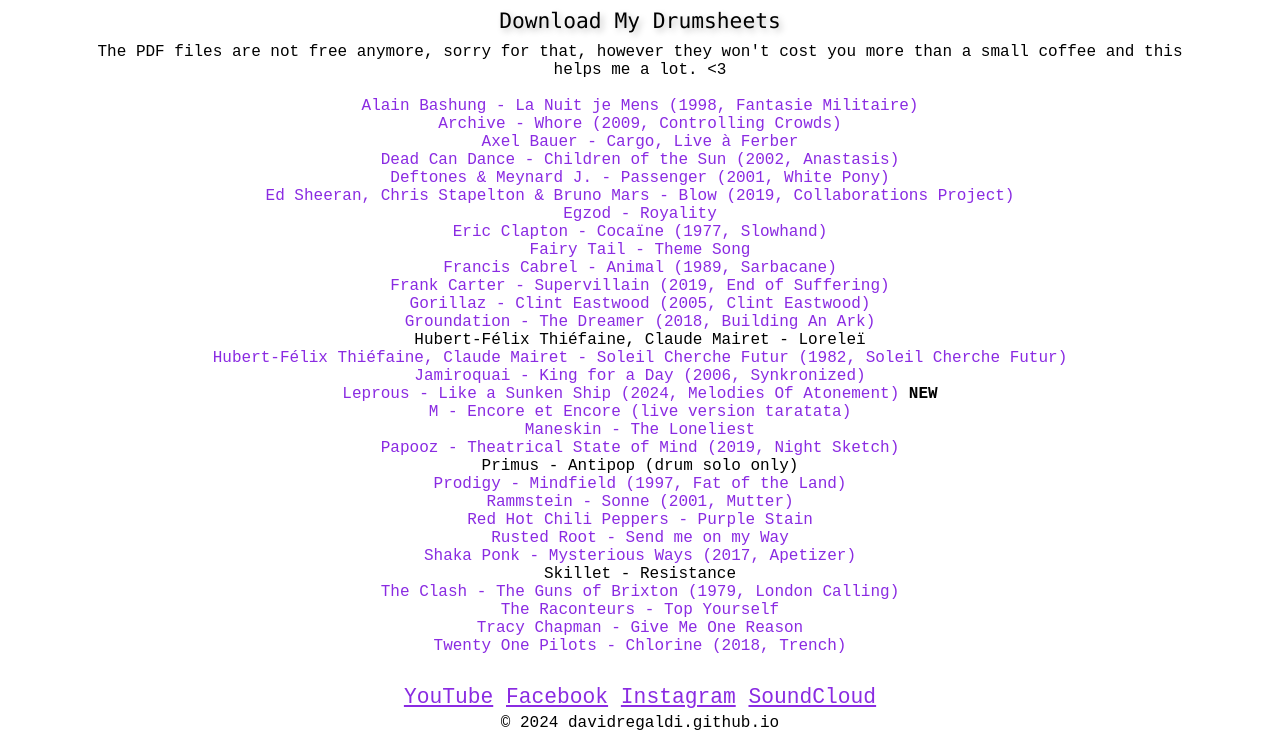
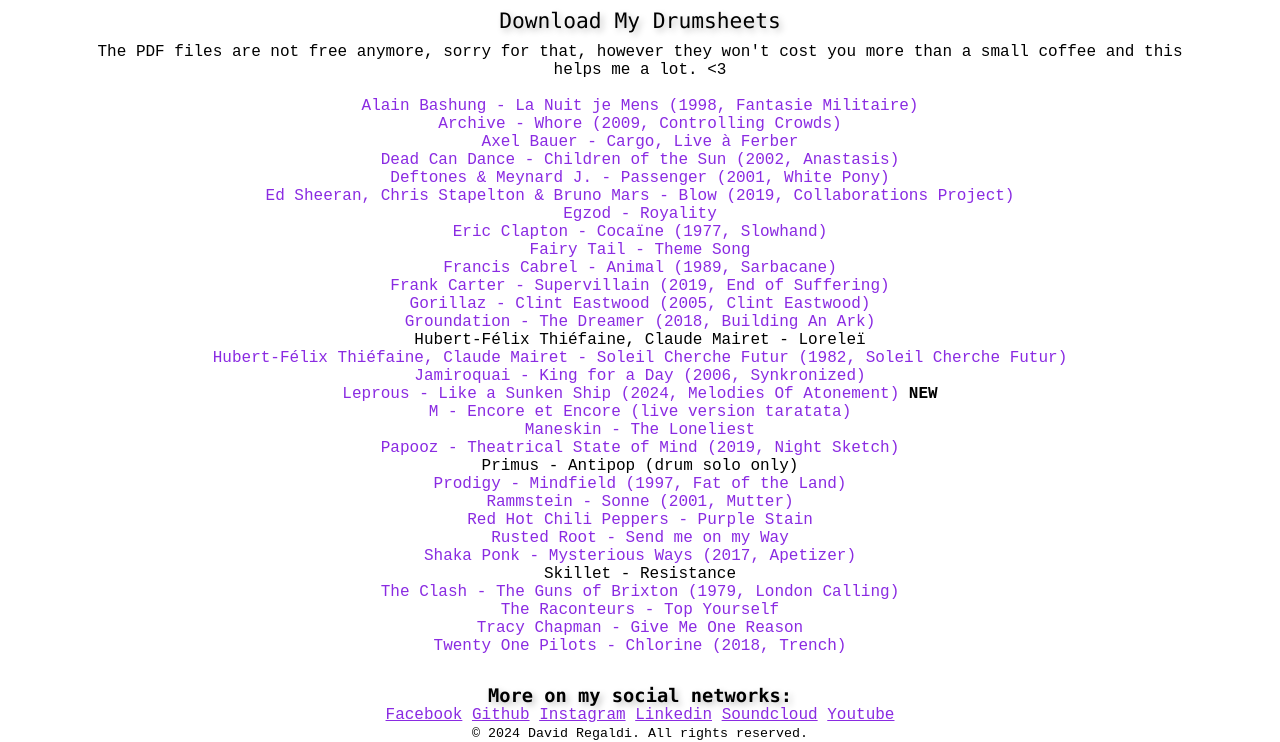
Before and after one commit to davidregaldi/davidregaldi.github.io, a plain HTML site: page transcriptions.html in a window 1280 px wide. Shown: the part 107-849 px from the top of the page. Drawn offline with Linux system fonts and the light colour scheme.

Commit message:
Update transcriptions.html

```diff
--- a/transcriptions.html
+++ b/transcriptions.html
@@ -60,15 +60,16 @@
         </div>
     </main>
     <footer>
-        <nav class="navigation_2">
-            <ul>
-                <li><a href="https://www.youtube.com/@Poulet39" target="_blank">YouTube</a></li>
-                <li><a href="https://www.facebook.com/david.regaldi.1/" target="_blank">Facebook</a></li>
-                <li><a href="https://www.instagram.com/david.regaldi/?hl=fr" target="_blank">Instagram</a></li>
-                <li><a href="https://soundcloud.com/david-regaldi" target="_blank">SoundCloud</a></li>
-            </ul>
+        <h3>More on my social networks:</h3>
+        <nav class="footer-nav">
+            <a href="https://www.facebook.com/david.regaldi.1/" title="Facebook" target="_blank" id="facebook">Facebook</a>
+            <a href="https://github.com/davidregaldi" title="Github" target="_blank" id="github">Github</a>
+            <a href="https://www.instagram.com/david.regaldi/?hl=fr" title="Instagram" target="_blank" id="instagram">Instagram</a>
+            <a href="https://fr.linkedin.com/in/david-regaldi-8347b9b1" title="Linkedin" target="_blank" id="linkedin">Linkedin</a>
+            <a href="https://soundcloud.com/david-regaldi" title="Soundcloud" target="_blank" id="soundcloud">Soundcloud</a>
+            <a href="https://www.youtube.com/@Poulet39" title="Youtube" target="_blank" id="youtube">Youtube</a>
         </nav>
-        <p class="cpr">© 2024 davidregaldi.github.io</p>
+        <small class="footer-copyright">© 2024 David Regaldi. All rights reserved.</small>
     </footer>
     <script src="index.js"></script>
 </body>
```
